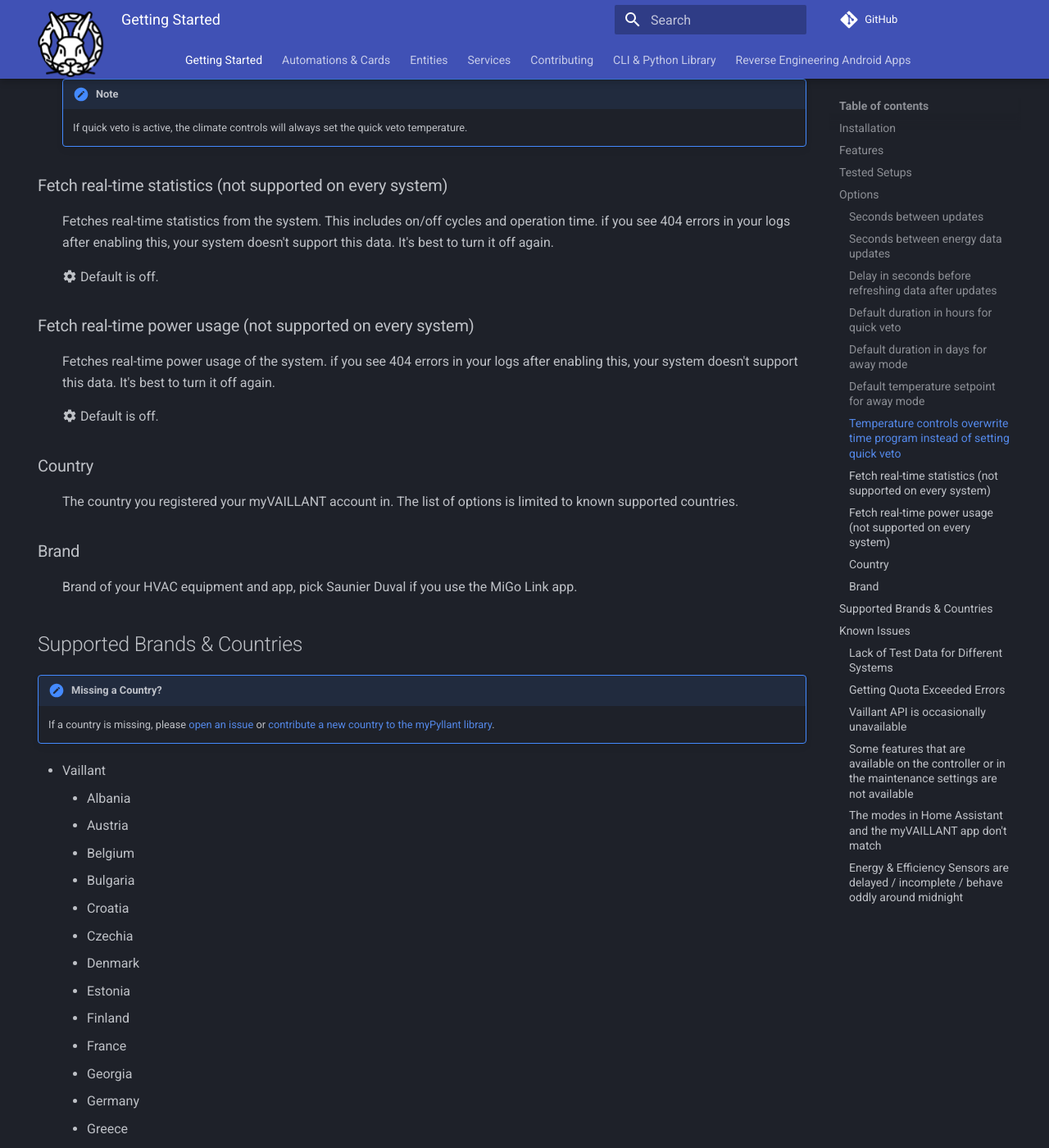
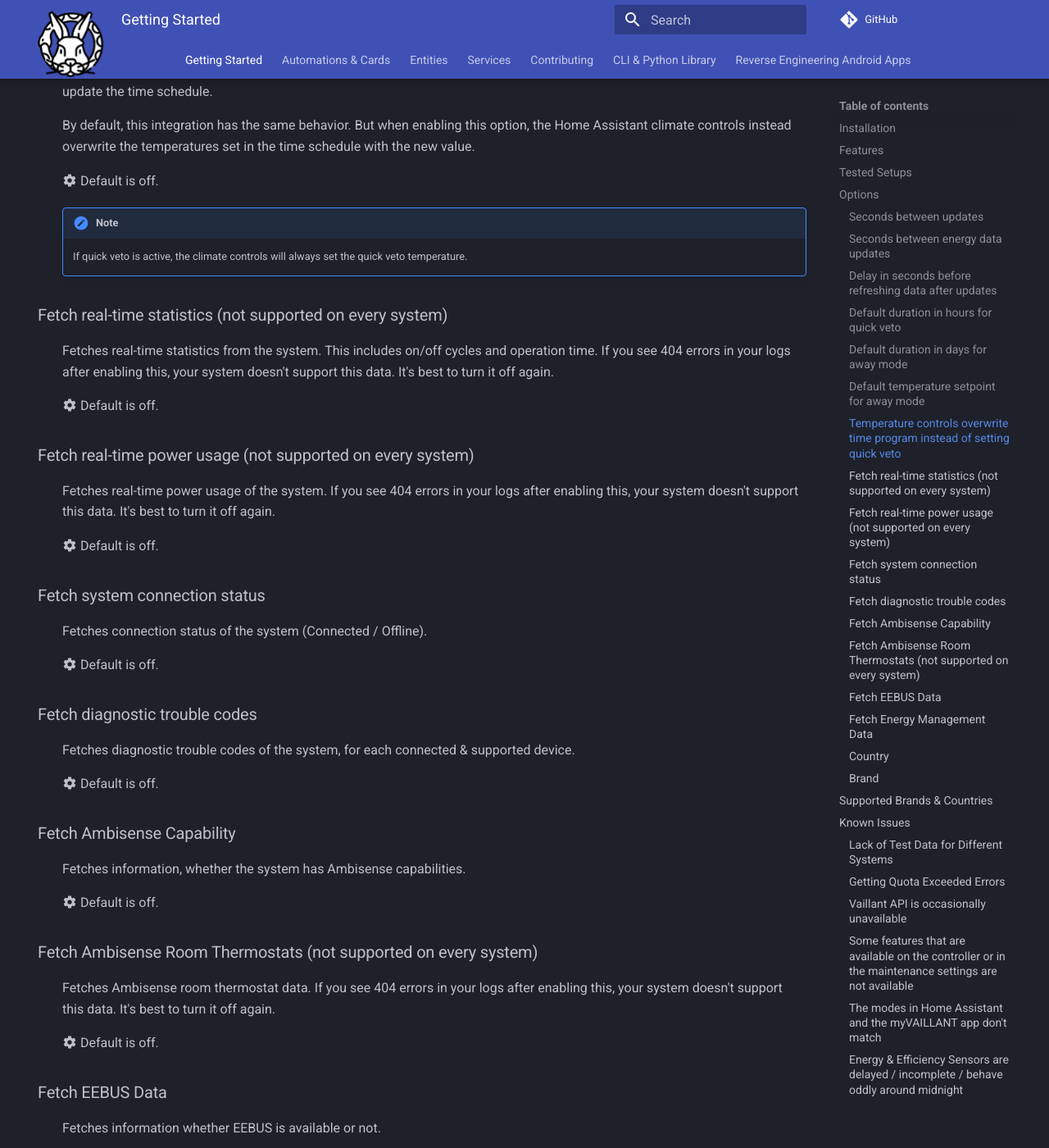
Before and after one commit to signalkraft/mypyllant-component, an MkDocs documentation site: the page built from docs/docs/index.md, in a window 1280 px wide and 1400 px high, scrolled down 4339 px. Shown: the whole window at 82% size. Built offline with MkDocs 1.6.1 and Material for MkDocs 9.7.7, drawn with Linux system fonts in a browser that asks for light colours; comment, search, counter and statistics services are not loaded; some of the changed text lies outside the part shown.

```diff
--- a/docs/docs/index.md
+++ b/docs/docs/index.md
@@ -122,6 +122,16 @@
 
 After setting up the integration, you can configure it further in Settings :material-arrow-right: Devices & Services :material-arrow-right: myVAILLANT :material-arrow-right: Configure.
 
+
+!!! warning
+
+    The integration fetches limited data by default, to avoid running into quota errors, or generating unnecessary
+    errors (when trying to fetch data that' not available for your system).
+
+    If you have data that's available in the myVAILLANT app, but not the integration, you probably need to modify
+    the integration options starting with `Fetch XYZ`.
+
+
 ### Seconds between updates
 
 :   Wait interval between updating (most) sensors. The energy data and efficiency sensors are controlled by the next option.
@@ -208,7 +218,7 @@
 ### Fetch real-time statistics (not supported on every system)
 
 :   Fetches real-time statistics from the system. This includes on/off cycles and operation time.
-    if you see 404 errors in your logs after enabling this, your system doesn't support this data.
+    If you see 404 errors in your logs after enabling this, your system doesn't support this data.
     It's best to turn it off again.
 
     :material-cog: Default is off.
@@ -216,8 +226,46 @@
 ### Fetch real-time power usage (not supported on every system)
 
 :   Fetches real-time power usage of the system.
-    if you see 404 errors in your logs after enabling this, your system doesn't support this data.
+    If you see 404 errors in your logs after enabling this, your system doesn't support this data.
     It's best to turn it off again.
+
+    :material-cog: Default is off.
+
+### Fetch system connection status
+
+:   Fetches connection status of the system (Connected / Offline).
+
+    :material-cog: Default is off.
+
+### Fetch diagnostic trouble codes
+
+:   Fetches diagnostic trouble codes of the system, for each connected & supported device.
+
+    :material-cog: Default is off.
+
+### Fetch Ambisense Capability
+
+:   Fetches information, whether the system has Ambisense capabilities.
+
+    :material-cog: Default is off.
+
+### Fetch Ambisense Room Thermostats (not supported on every system)
+
+:   Fetches Ambisense room thermostat data.
+    If you see 404 errors in your logs after enabling this, your system doesn't support this data.
+    It's best to turn it off again.
+
+    :material-cog: Default is off.
+
+### Fetch EEBUS Data
+
+:   Fetches information whether EEBUS is available or not.
+
+    :material-cog: Default is off.
+
+### Fetch Energy Management Data
+
+:   Fetches energy management data from EEBUS.
 
     :material-cog: Default is off.
 
```
Also changed, not shown: 1 other file.
